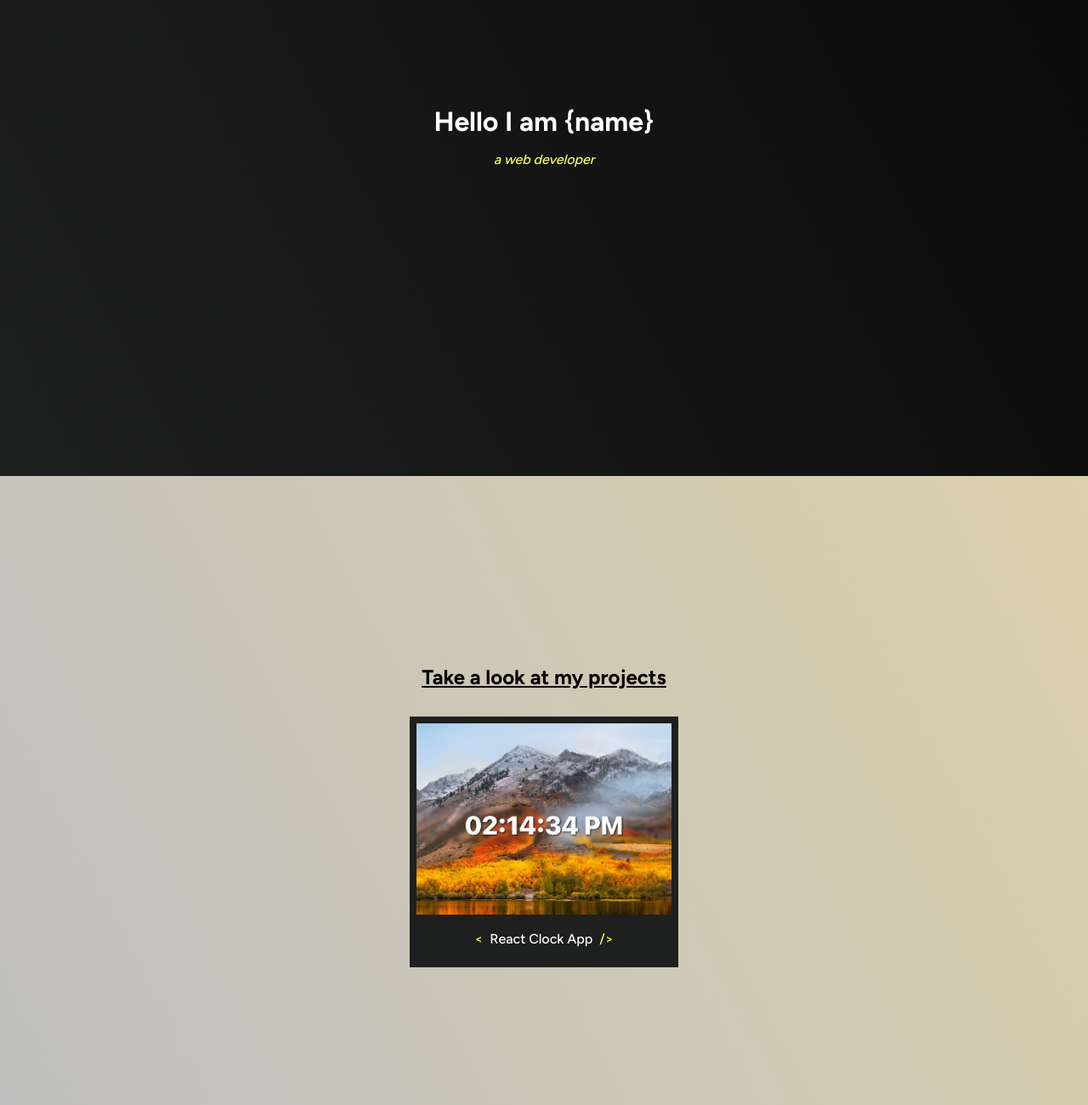
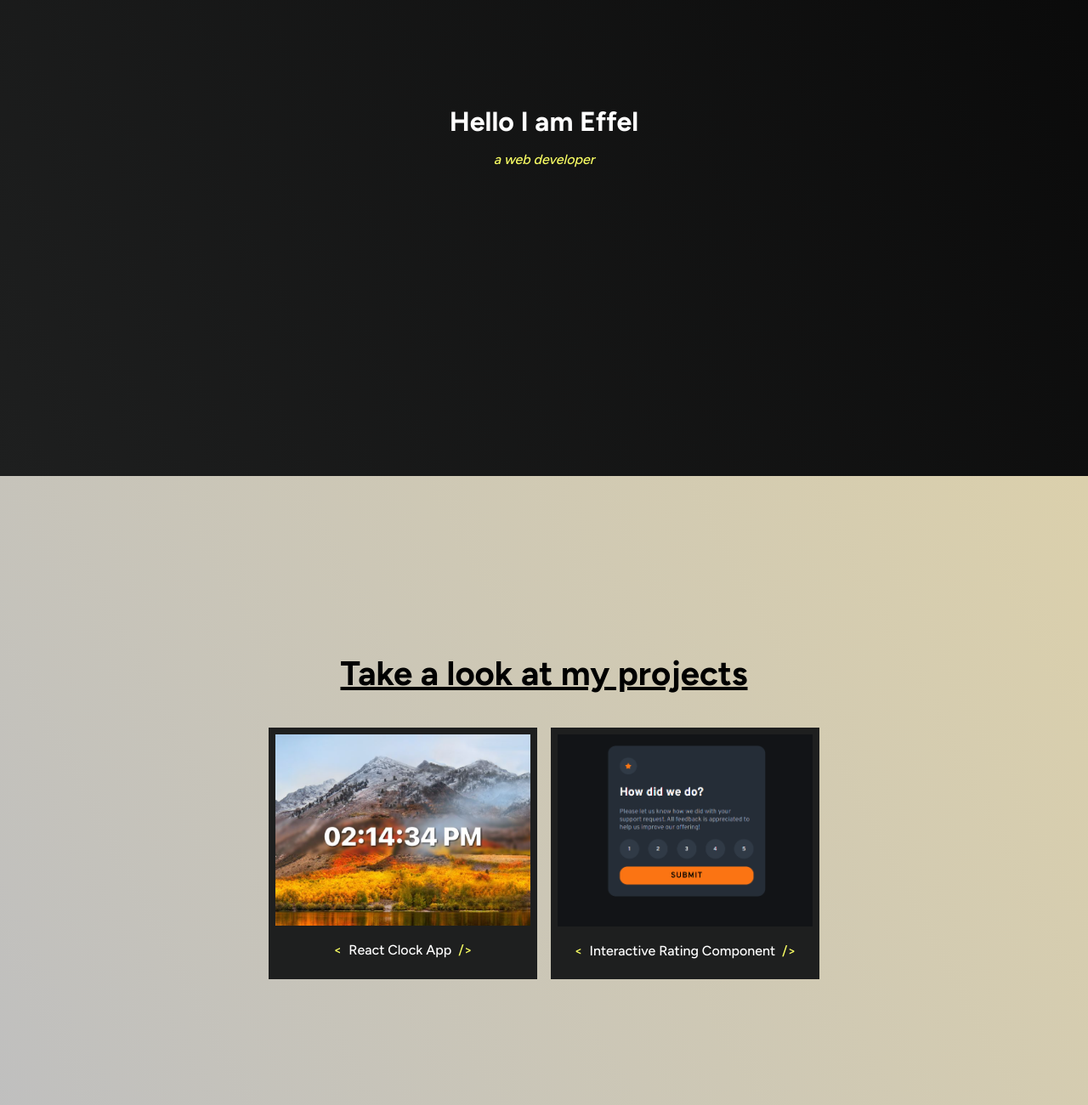
Before and after one commit to Effel0399/freecodecamp-responsive-web-design-20-test, a plain HTML site: page index.html in a window 1280 px wide. Shown: the part 240-1540 px from the top of the page at 85% size. Drawn offline with Linux system fonts and the light colour scheme.

Commit message:
12 - added second project example with link

```diff
--- a/index.html
+++ b/index.html
@@ -21,7 +21,7 @@
     </div>
 
     <div id="welcome-section">
-        <h1>Hello I am {name}</h1>
+        <h1>Hello I am Effel</h1>
         <p>a web developer</p>
     </div>
 
@@ -32,6 +32,12 @@
                 <a href="https://react-clock-app-kappa.vercel.app" target="_blank">
                     <img src="./assets/tile-clock.png" alt="project-img"><br>
                     <span class="p-title"><span class="bracket">&lt;</span><p> React Clock App </p><span class="bracket">/&gt;</span></span>
+                </a>
+            </div>
+            <div class="project-tile">
+                <a href="https://interactive-rating-component-main-gules.vercel.app" target="_blank">
+                    <img src="./assets/tile-rating.png" alt="project-img"><br>
+                    <span class="p-title"><span class="bracket">&lt;</span><p> Interactive Rating Component </p><span class="bracket">/&gt;</span></span>
                 </a>
             </div>
         </div>
--- a/styles.css
+++ b/styles.css
@@ -71,14 +71,21 @@ li a:hover:not(.active) {
     background-image: linear-gradient(62deg, #bfbfbf 0%, rgb(219, 208, 172) 100%);
 }
 #projects h2 {
-    margin-bottom: 2rem;
+    margin-bottom: 2.5rem;
     text-decoration: underline;
+    font-size: 2.5rem;
+}
+
+.project-grid {
+    display: flex;
+    gap: 1rem;
 }
 
 .project-tile {
     background-color: #1e1f1f;
     padding: .5rem;
     max-width: 300px;
+    min-width: 250px;
 }
 .project-tile img {
     width: 100%;
```
Also changed, not shown: assets/tile-rating.png (added).
